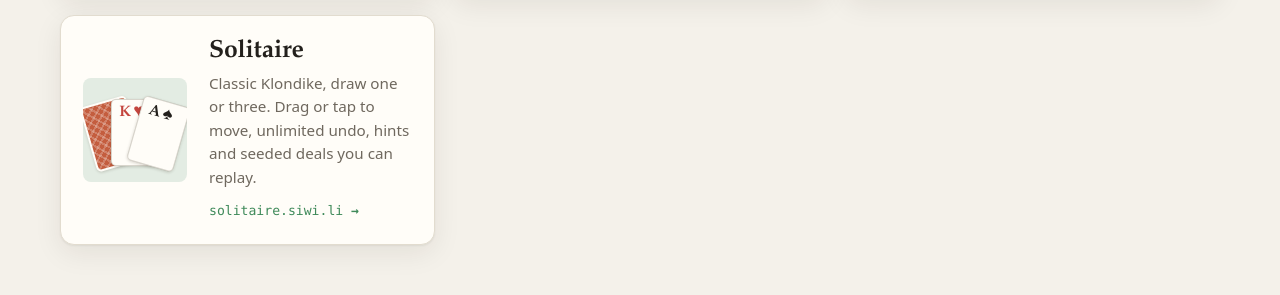
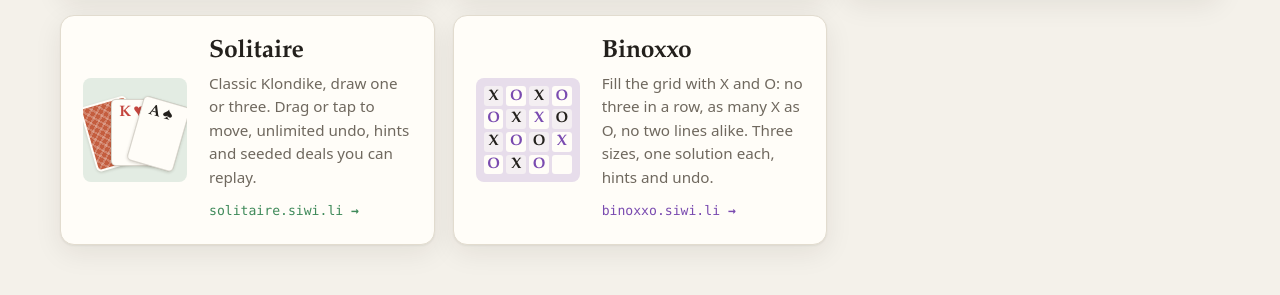
Before and after one commit to Ilosariph/games-landingpage, a website: page public/index.html in a window 1280 px wide. Shown: the part 901-1196 px from the top of the page. Drawn offline with Linux system fonts and the light colour scheme.

Commit message:
add binoxxo

```diff
--- a/public/index.html
+++ b/public/index.html
@@ -4,7 +4,7 @@
 <meta charset="UTF-8">
 <meta name="viewport" content="width=device-width, initial-scale=1.0, viewport-fit=cover">
 <title>siwi.li games</title>
-<meta name="description" content="Small, ad-free browser games: Nonogram, Sudoku, Minesweeper, Battleships, Connect Four, Tic-Tac-Toe, Solitaire and a live multiplayer snake pit.">
+<meta name="description" content="Small, ad-free browser games: Nonogram, Sudoku, Minesweeper, Battleships, Connect Four, Tic-Tac-Toe, Solitaire, Binoxxo and a live multiplayer snake pit.">
 <meta name="theme-color" content="#f4f1ea" media="(prefers-color-scheme: light)">
 <meta name="theme-color" content="#151410" media="(prefers-color-scheme: dark)">
 <link rel="icon" href="favicon.svg" type="image/svg+xml">
@@ -22,6 +22,7 @@
     <a href="https://connect-four.siwi.li">Connect Four</a>
     <a href="https://tic-tac-toe.siwi.li">Tic-Tac-Toe</a>
     <a href="https://solitaire.siwi.li">Solitaire</a>
+    <a href="https://binoxxo.siwi.li">Binoxxo</a>
     <a href="#pit">Snake pit</a>
   </nav>
 </header>
@@ -120,6 +121,19 @@
         <span class="go">solitaire.siwi.li <b>→</b></span>
       </div>
     </a>
+    <a class="card card-binoxxo" href="https://binoxxo.siwi.li">
+      <div class="thumb bx" aria-hidden="true">
+        <span class="g">X</span><span>O</span><span class="g">X</span><span>O</span>
+        <span>O</span><span class="g">X</span><span>X</span><span class="g">O</span>
+        <span class="g">X</span><span>O</span><span class="g">O</span><span>X</span>
+        <span>O</span><span class="g">X</span><span class="last">O</span><span></span>
+      </div>
+      <div class="card-body">
+        <h2>Binoxxo</h2>
+        <p>Fill the grid with X and O: no three in a row, as many X as O, no two lines alike. Three sizes, one solution each, hints and undo.</p>
+        <span class="go">binoxxo.siwi.li <b>→</b></span>
+      </div>
+    </a>
   </section>
 
   <section class="pit" id="pit" aria-labelledby="pit-title">
--- a/public/styles.css
+++ b/public/styles.css
@@ -24,6 +24,7 @@
   --ttt: #2f5ec4;
   --ttt-x: #d8443a;
   --ttt-o: #2f5ec4;
+  --bx: #7a4bb0;
   --pit: #2fbf71;
   --shadow: 0 1px 2px rgba(40, 30, 10, 0.06), 0 8px 28px rgba(40, 30, 10, 0.08);
   --radius: 14px;
@@ -57,6 +58,7 @@
   --ttt: #5a85e0;
   --ttt-x: #e0554a;
   --ttt-o: #5a85e0;
+  --bx: #a77ddb;
     --shadow: 0 1px 2px rgba(0, 0, 0, 0.3), 0 8px 28px rgba(0, 0, 0, 0.35);
     color-scheme: dark;
   }
@@ -84,6 +86,7 @@
   --ttt: #5a85e0;
   --ttt-x: #e0554a;
   --ttt-o: #5a85e0;
+  --bx: #a77ddb;
   --shadow: 0 1px 2px rgba(0, 0, 0, 0.3), 0 8px 28px rgba(0, 0, 0, 0.35);
   color-scheme: dark;
 }
@@ -169,6 +172,7 @@ main { max-width: 1160px; margin: 0 auto; }
 .card-connect-four { --accent: var(--c4); }
 .card-tic-tac-toe { --accent: var(--ttt); }
 .card-solitaire { --accent: var(--sol); }
+.card-binoxxo { --accent: var(--bx); }
 .card:hover { transform: translateY(-3px); border-color: var(--accent); }
 .card:focus-visible { outline: 3px solid var(--accent); outline-offset: 3px; }
 .card h2 { font-family: var(--serif); font-size: 1.55rem; line-height: 1.1; letter-spacing: -0.01em; }
@@ -307,6 +311,27 @@ main { max-width: 1160px; margin: 0 auto; }
 .card:hover .thumb.ttt span.last { animation: pop 0.35s ease both; }
 .card:hover .thumb.ttt line { animation: tttstrike 0.4s 0.2s ease-out both; }
 @keyframes tttstrike { from { stroke-dashoffset: 1; } }
+
+.thumb.bx {
+  grid-template-columns: repeat(4, minmax(0, 1fr));
+  grid-template-rows: repeat(4, minmax(0, 1fr));
+  gap: 3px;
+  padding: 8px;
+  background: color-mix(in srgb, var(--bx) 18%, var(--surface));
+}
+.thumb.bx span {
+  display: grid;
+  place-items: center;
+  background: var(--surface);
+  border-radius: 3px;
+  font-family: var(--serif);
+  font-weight: 700;
+  font-size: 0.95rem;
+  line-height: 1;
+  color: var(--bx);
+}
+.thumb.bx span.g { color: var(--ink); background: color-mix(in srgb, var(--bx) 8%, var(--surface)); }
+.card:hover .thumb.bx span.last { animation: pop 0.35s ease both; }
 
 .thumb.sol { display: block; position: relative; background: var(--sol-felt); }
 .thumb.sol span {
```
Also changed, not shown: README.md, 1 other file.
